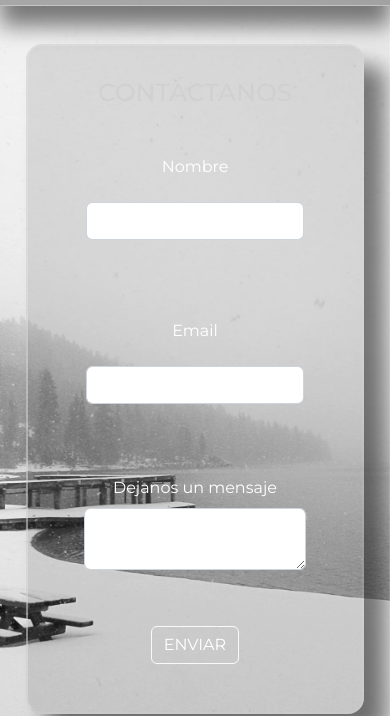
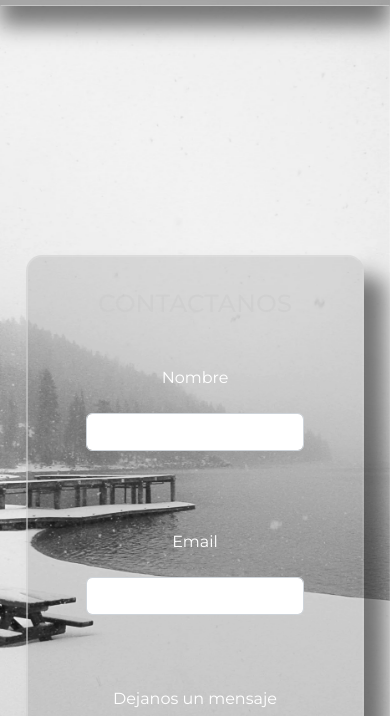
Before and after one commit to facundoheredia/CoderHouse_Desarrollo_Web, a website: page PreEntrega3+Heredia/pages/contacto.html in a window 390 px wide. Shown: the part 62-778 px from the top of the page. Drawn offline with nearby package versions, Linux system fonts and the light colour scheme.

Commit message:
corregido error en media para main contacto

```diff
--- a/PreEntrega3+Heredia/scss/_media/_media.scss
+++ b/PreEntrega3+Heredia/scss/_media/_media.scss
@@ -135,6 +135,24 @@
       }
     }
   }
+  #mainContacto{
+    height: 200vh !important;
+    div{
+      display: flex !important;
+      flex-direction: column !important;
+      justify-content: center !important;
+      align-items: center !important;
+      div{
+        div {
+          div {
+            iframe {
+              width: 300px !important;
+            }
+          }
+        }
+      }
+    }
+  }
 }
 
 @media screen and (min-width: 992px) {
@@ -209,7 +227,7 @@
     }
   }
   #mainContacto {
-    height: 150vh !important;
+    height: 120vh;
     div {
       display: flex !important;
       flex-direction: column !important;
```
Also changed, not shown: PreEntrega3+Heredia/css/style.css.
